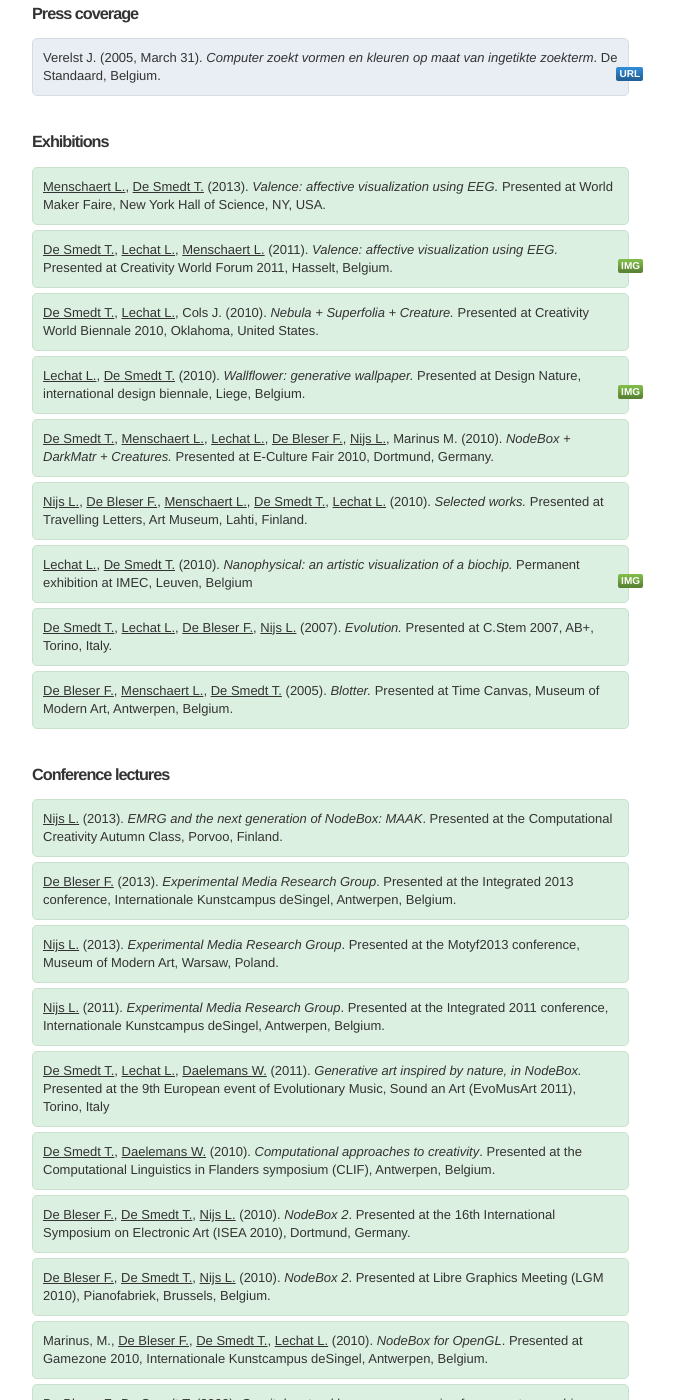
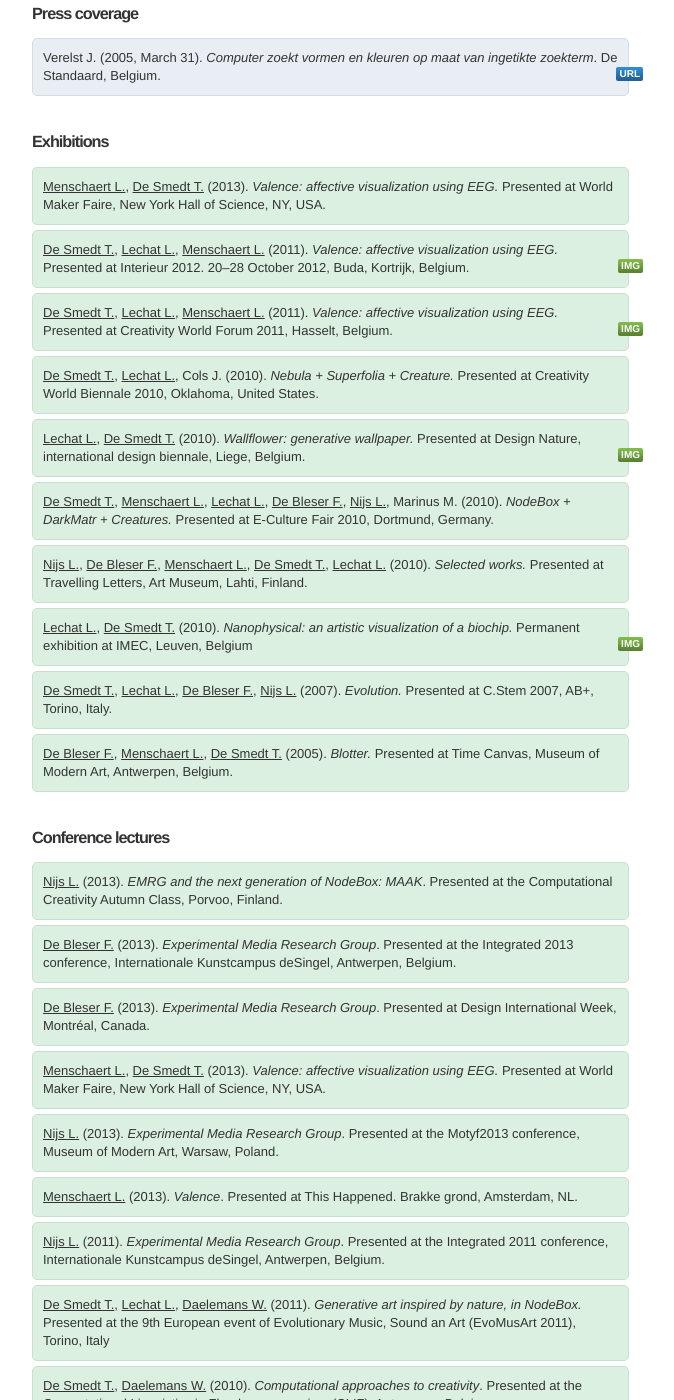
Before and after one commit to nodebox/emrg.be, a Jekyll site: the page built from publications/index.md, in a window 1280 px wide and 1400 px high, scrolled down 1153 px. Shown: the whole window, without its empty margins (138-812 px from the left). Built offline with Jekyll 4.4.1, drawn with Linux system fonts in a browser that asks for light colours; nearby versions of some CDN libraries; comment, search, counter and statistics services are not loaded.

Commit message:
Added talks, Amsterdam, New York, Montreal
added missing talks from report 2013

```diff
--- a/publications/index.md
+++ b/publications/index.md
@@ -136,6 +136,16 @@
 	<a href="../people/lieven-menschaert.html" class="author">Menschaert L.</a>
 	(2011).
 	<cite>Valence: affective visualization using EEG.</cite>
+	Presented at Interieur 2012. 20–28 October 2012, Buda, Kortrijk, Belgium.
+	<a href="http://organisms.be/index.php/valence" class="attachment">IMG</a>
+</div>
+
+<div class="publication exhibition box">
+	<a href="../people/tom-de-smedt.html" class="author">De Smedt T.</a>,
+	<a href="http://ludivinelechat.be" class="author">Lechat L.</a>,
+	<a href="../people/lieven-menschaert.html" class="author">Menschaert L.</a>
+	(2011).
+	<cite>Valence: affective visualization using EEG.</cite>
 	Presented at Creativity World Forum 2011, Hasselt, Belgium.
 	<a href="http://organisms.be/index.php/valence" class="attachment">IMG</a>
 </div>
@@ -227,9 +237,29 @@
 </div>
 
 <div class="publication talk box">
+	<a href="../people/frederik-de-bleser.html" class="author">De Bleser F.</a> (2013).
+	<cite>Experimental Media Research Group</cite>.
+	Presented at Design International Week, Montréal, Canada.
+</div>
+
+<div class="publication talk box">
+	<a href="../people/lieven-menschaert.html" class="author">Menschaert L.</a>,
+	<a href="../people/tom-de-smedt.html" class="author">De Smedt T.</a>
+	(2013).
+	<cite>Valence: affective visualization using EEG.</cite>
+	Presented at World Maker Faire, New York Hall of Science, NY, USA.
+</div>
+
+<div class="publication talk box">
 	<a href="../people/lucas-nijs.html" class="author">Nijs L.</a> (2013).
 	<cite>Experimental Media Research Group</cite>.
 	Presented at the Motyf2013 conference, Museum of Modern Art, Warsaw, Poland.
+</div>
+
+<div class="publication talk box">
+	<a href="../people/lieven-menschaert.html" class="author">Menschaert L.</a> (2013).
+	<cite>Valence</cite>.
+	Presented at This Happened. Brakke grond, Amsterdam, NL.
 </div>
 
 <div class="publication talk box">
@@ -237,6 +267,8 @@
 	<cite>Experimental Media Research Group</cite>.
 	Presented at the Integrated 2011 conference, Internationale Kunstcampus deSingel, Antwerpen, Belgium.
 </div>
+
+
 
 <div class="publication talk box">
 	<a href="../people/tom-de-smedt.html" class="author">De Smedt T.</a>,
```
